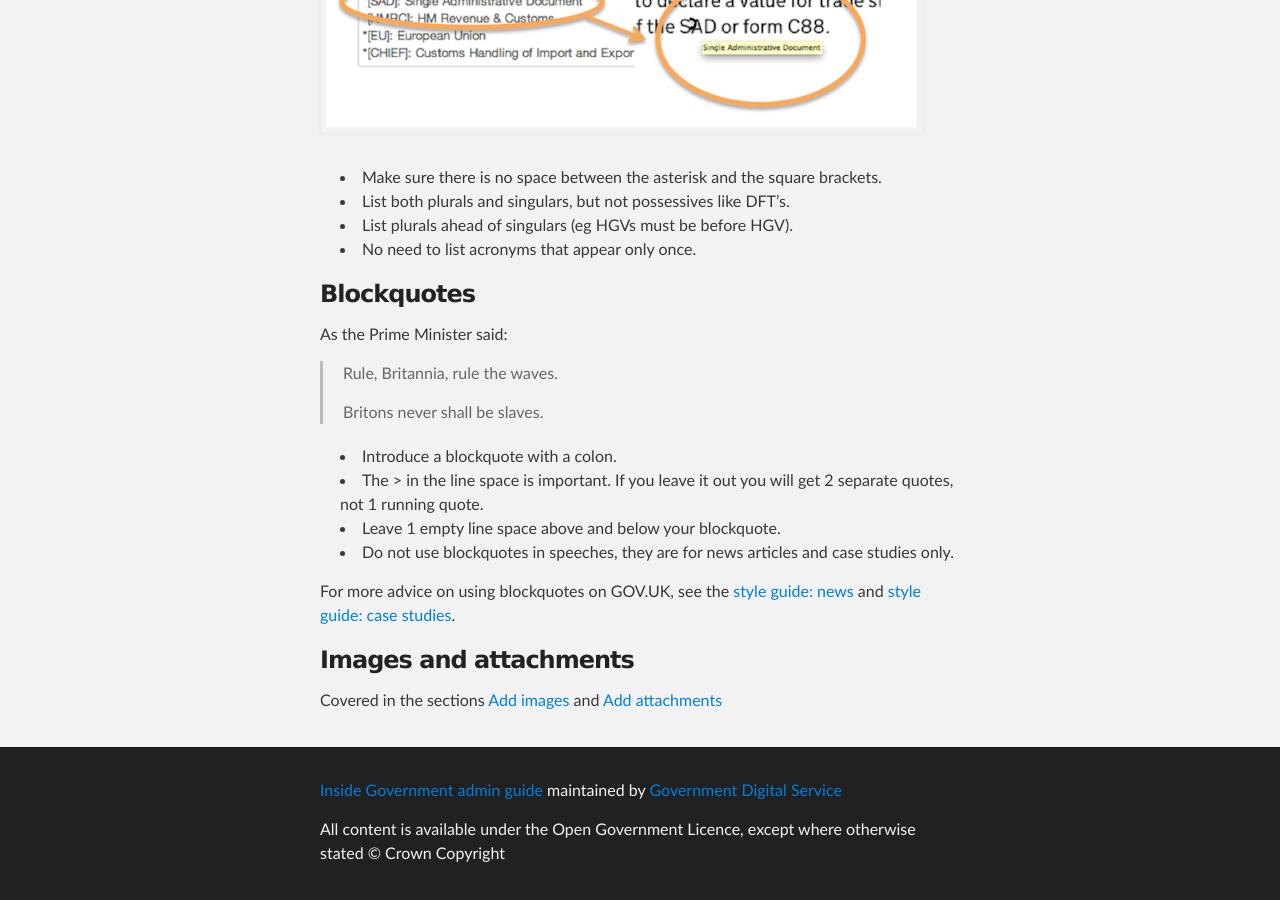
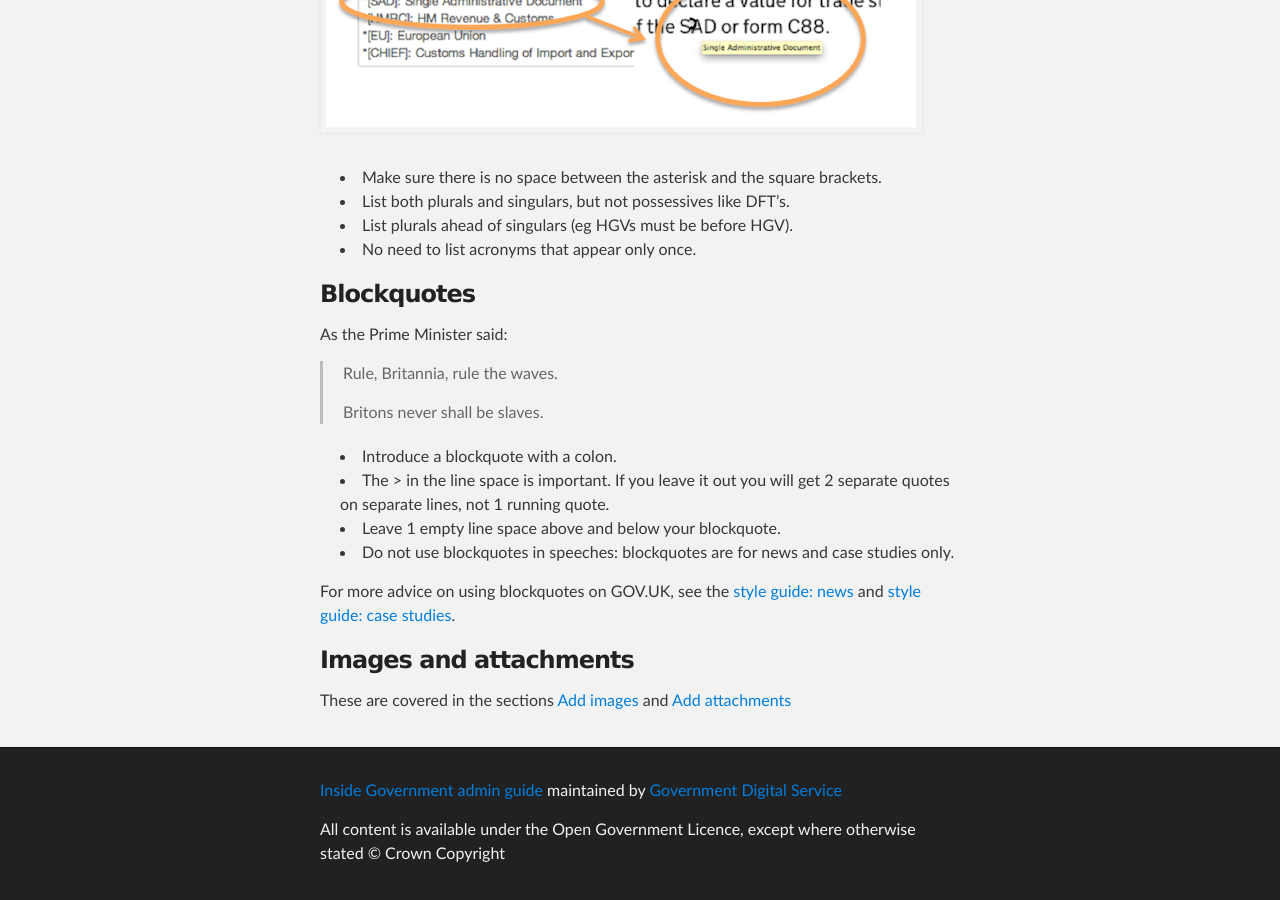
Before and after one commit to alphagov/inside-government-admin-guide, a Jekyll site: the page built from first-steps/markdown.md, in a window 1280 px wide and 900 px high, scrolled down 3540 px. Built offline with Jekyll 4.4.1, drawn with Linux system fonts in a browser that asks for light colours.

Commit message:
Update markdown.md

```diff
--- a/first-steps/markdown.md
+++ b/first-steps/markdown.md
@@ -20,7 +20,7 @@ On every editing interface, you’ll see a ‘how to’ guide to Markdown like t
 
 *  Use the headers in sequence, ie an H3 needs to be preceded by an H2 and an H4 needs an H3.
 
-The [Create a document](http://alphagov.github.io/inside-government-admin-guide/creating-documents/creating-a-new-doc.html) section has more about titles, summaries and sub-headers.
+The [Create a document](http://alphagov.github.io/inside-government-admin-guide/creating-documents/create-a-new-doc.html) section has more about titles, summaries and sub-headers.
 
 
 ### Links
@@ -94,13 +94,13 @@ As the Prime Minister said:
 > Britons never shall be slaves.
 
 *  Introduce a blockquote with a colon.
-*  The > in the line space is important. If you leave it out you will get 2 separate quotes, not 1 running quote.
+*  The > in the line space is important. If you leave it out you will get 2 separate quotes on separate lines, not 1 running quote.
 *  Leave 1 empty line space above and below your blockquote.
-*  Do not use blockquotes in speeches, they are for news articles and case studies only.
+*  Do not use blockquotes in speeches: blockquotes are for news and case studies only.
 
 For more advice on using blockquotes on GOV.UK, see the [style guide: news](https://www.gov.uk/designprinciples/insidegovernment#news) and [style guide: case studies](https://www.gov.uk/designprinciples/insidegovernment#case-studies).
 
 
 ### Images and attachments
 
-Covered in the sections [Add images](http://alphagov.github.io/inside-government-admin-guide/creating-documents/add-images.html) and [Add attachments](http://alphagov.github.io/inside-government-admin-guide/creating-documents/add-attachments.html)
+These are covered in the sections [Add images](http://alphagov.github.io/inside-government-admin-guide/creating-documents/add-images.html) and [Add attachments](http://alphagov.github.io/inside-government-admin-guide/creating-documents/add-attachments.html)
```
